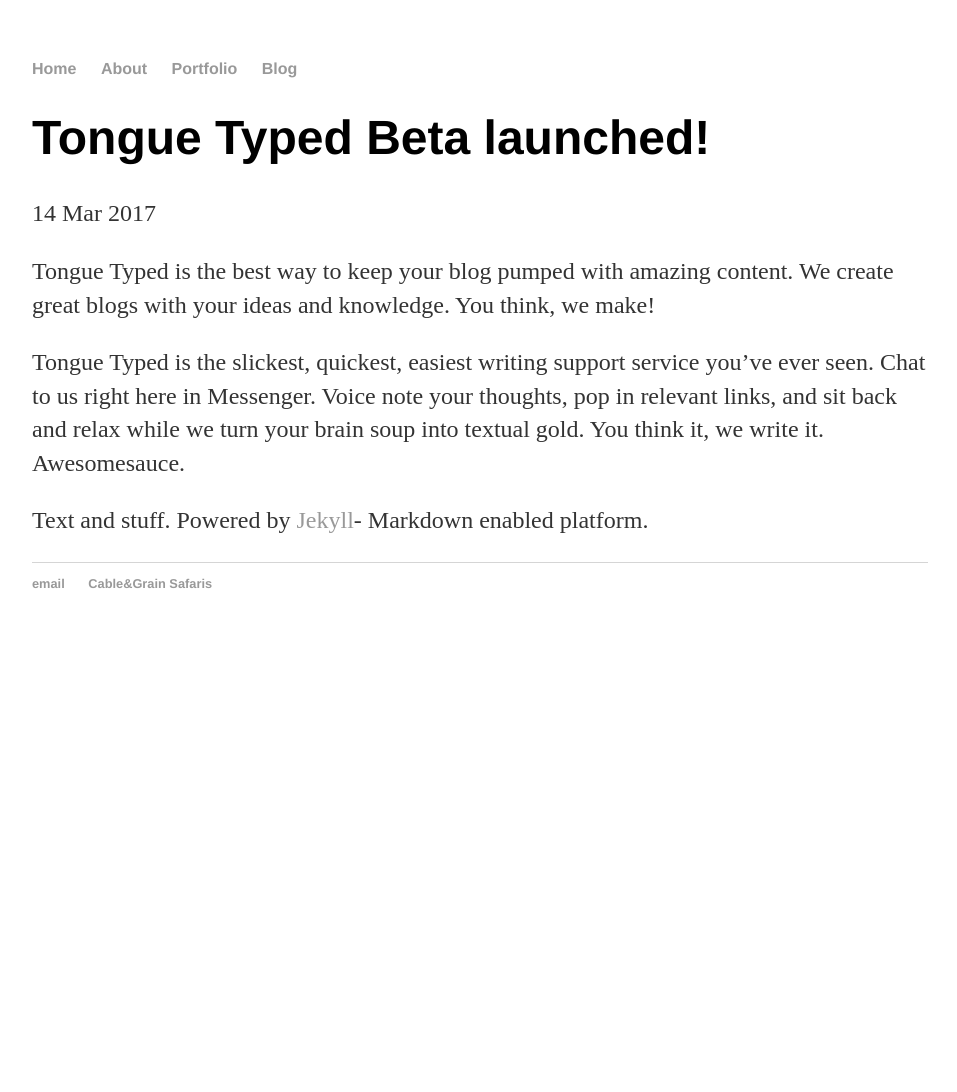
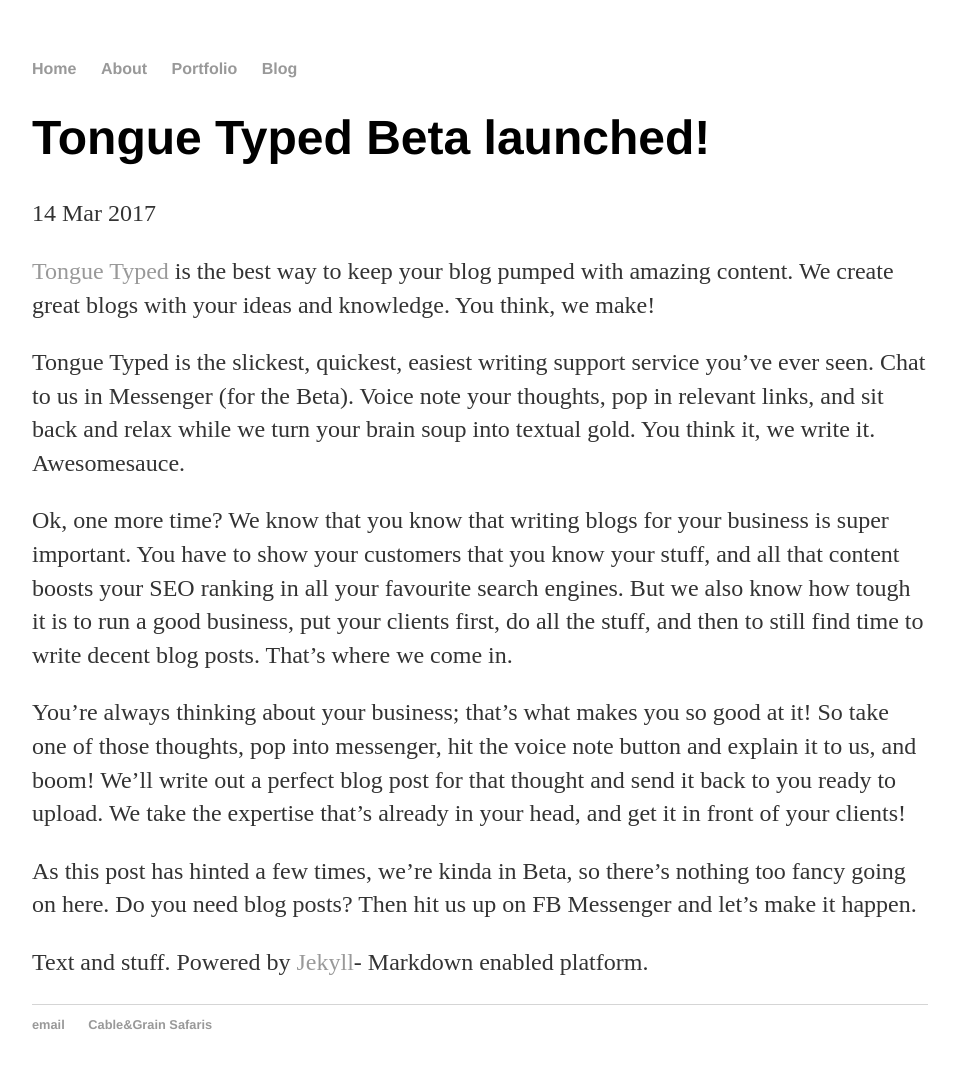
Before and after one commit to erikbrits/erikbrits.github.io, a Jekyll site: the page built from _posts/2017-03-14-Tongue-Typed-Beta.md, in a window 1280 px wide. Shown: the whole page, without its empty margins (160-1117 px from the left). Built offline with Jekyll 4.4.1, drawn with Linux system fonts in a browser that asks for light colours; before the commit the page ends 900 px from its top, so only the background shows below that.

Commit message:
Update 2017-03-14-Tongue-Typed-Beta.md
Added more text

```diff
--- a/_posts/2017-03-14-Tongue-Typed-Beta.md
+++ b/_posts/2017-03-14-Tongue-Typed-Beta.md
@@ -4,8 +4,14 @@
 date: 2017-03-14
 ---
 
-Tongue Typed is the best way to keep your blog pumped with amazing content. We create great blogs with your ideas and knowledge. You think, we make!
+[Tongue Typed](http://grnpt.co/tonguetbeta1) is the best way to keep your blog pumped with amazing content. We create great blogs with your ideas and knowledge. You think, we make!
 
-Tongue Typed is the slickest, quickest, easiest writing support service you've ever seen. Chat to us right here in Messenger. Voice note your thoughts, pop in relevant links, and sit back and relax while we turn your brain soup into textual gold. You think it, we write it. Awesomesauce.
+Tongue Typed is the slickest, quickest, easiest writing support service you've ever seen. Chat to us in Messenger (for the Beta). Voice note your thoughts, pop in relevant links, and sit back and relax while we turn your brain soup into textual gold. You think it, we write it. Awesomesauce.
+
+Ok, one more time? We know that you know that writing blogs for your business is super important. You have to show your customers that you know your stuff, and all that content boosts your SEO ranking in all your favourite search engines. But we also know how tough it is to run a good business, put your clients first, do all the stuff, and then to still find time to write decent blog posts. That's where we come in.
+
+You're always thinking about your business; that's what makes you so good at it! So take one of those thoughts, pop into messenger, hit the voice note button and explain it to us, and boom! We'll write out a perfect blog post for that thought and send it back to you ready to upload. We take the expertise that's already in your head, and get it in front of your clients!
+
+As this post has hinted a few times, we're kinda in Beta, so there's nothing too fancy going on here. Do you need blog posts? Then hit us up on FB Messenger and let's make it happen.
 
 Text and stuff. Powered by [Jekyll](http://jekyllrb.com)- Markdown enabled platform.
```
